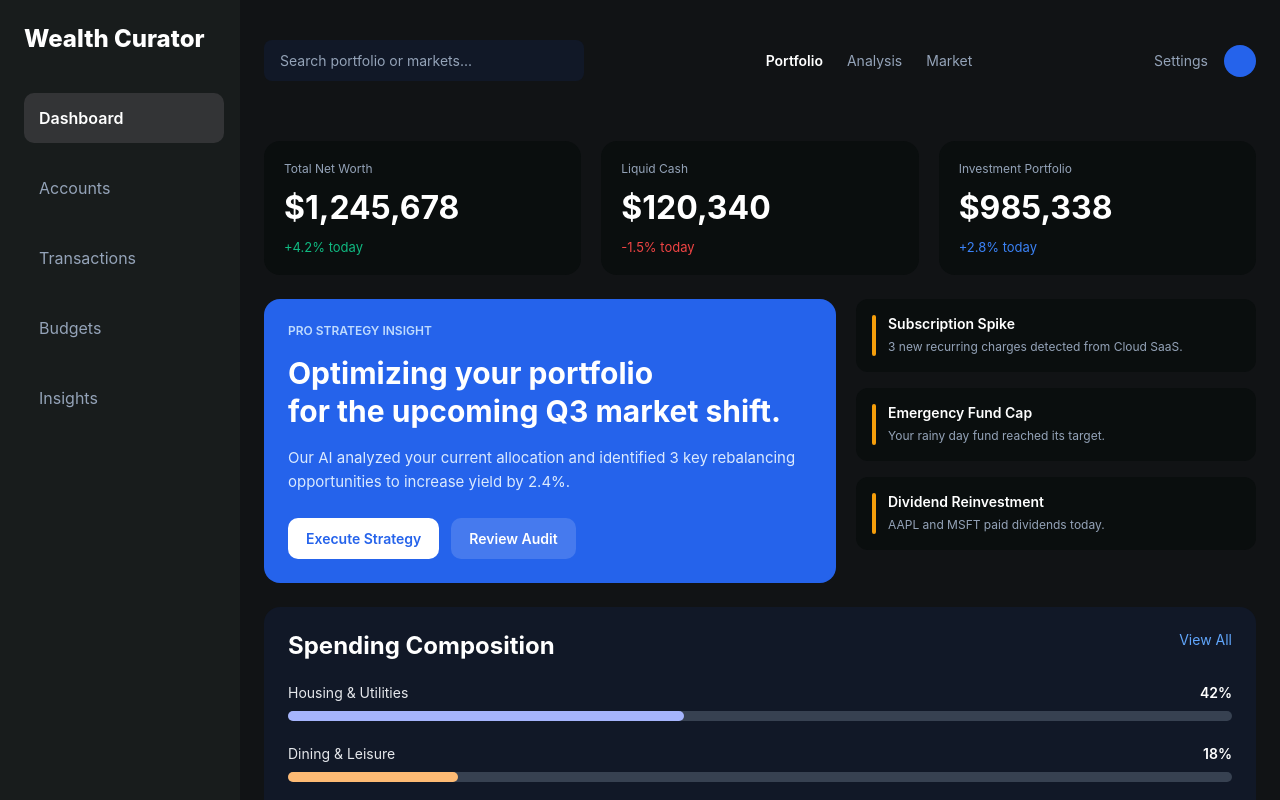
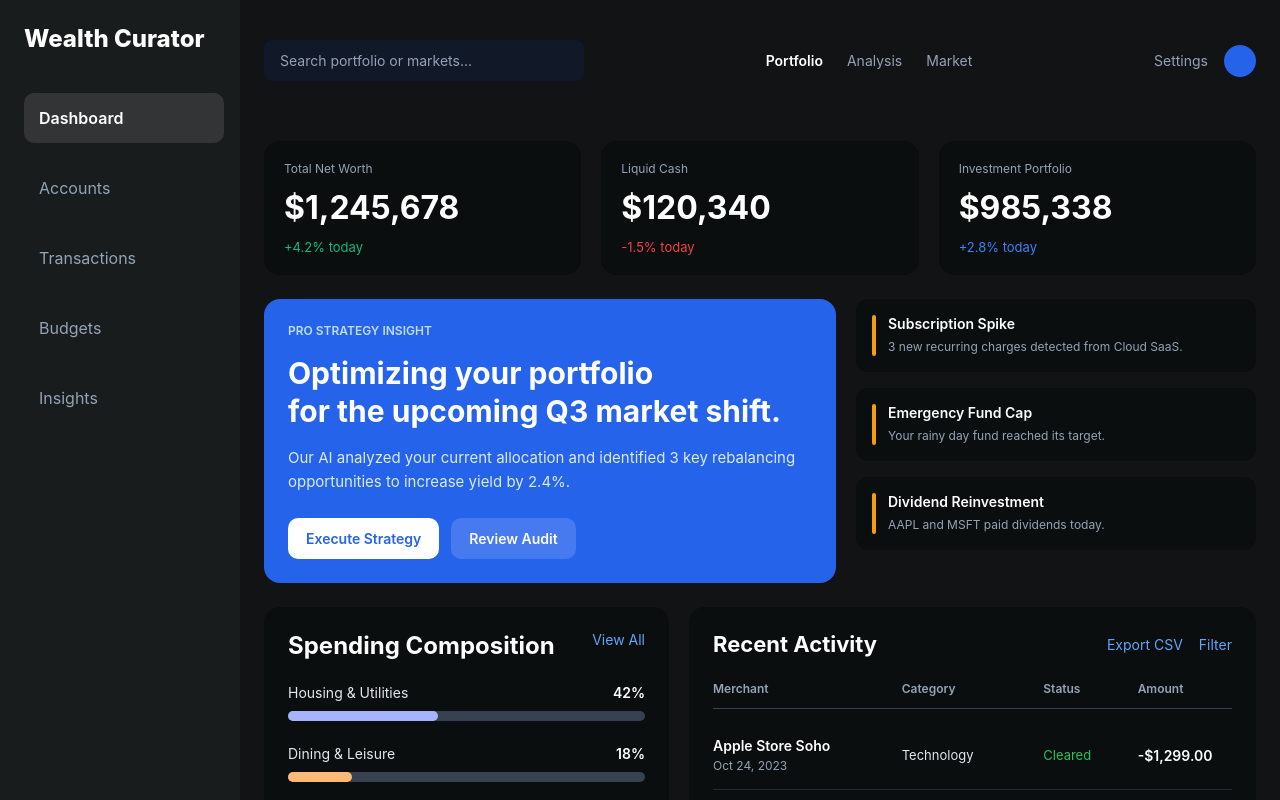
Before and after one commit to Arjun8124/finance-dashboard, a React (Vite) app: page / in a window 1280 px wide. Built offline with nearby package versions, Linux system fonts and the light colour scheme.

Commit message:
feat: implement transaction table and spending composition components in dashboard screen

```diff
--- a/src/components/SpendingComposition/Spending.styles.ts
+++ b/src/components/SpendingComposition/Spending.styles.ts
@@ -5,7 +5,7 @@ export const styles = StyleSheet.create({
     flex: 1,
     minWidth: 0,
 
-    backgroundColor: "#111827",
+    backgroundColor: "#0A0E0E",
 
     borderRadius: 16,
 
@@ -72,11 +72,8 @@ export const styles = StyleSheet.create({
 
   noteCard: {
     marginTop: 16,
-
     padding: 16,
-
-    backgroundColor: "#1F2937",
-
+    backgroundColor: "#181C1C",
     borderRadius: 12,
   },
 
--- /dev/null
+++ b/src/components/TransactionTable/Table.styles.ts
@@ -0,0 +1,103 @@
+import { StyleSheet } from "react-native";
+
+export const styles = StyleSheet.create({
+  container: {
+    flex: 1,
+
+    backgroundColor: "#0A0E0E",
+
+    borderRadius: 16,
+
+    padding: 24,
+  },
+
+  header: {
+    flexDirection: "row",
+
+    justifyContent: "space-between",
+
+    alignItems: "center",
+
+    marginBottom: 24,
+  },
+
+  title: {
+    color: "#FFFFFF",
+
+    fontSize: 22,
+
+    fontWeight: "700",
+  },
+
+  actions: {
+    flexDirection: "row",
+
+    gap: 16,
+  },
+
+  actionText: {
+    color: "#60A5FA",
+
+    fontSize: 14,
+  },
+
+  tableHeader: {
+    flexDirection: "row",
+
+    paddingBottom: 12,
+
+    borderBottomWidth: 1,
+
+    borderBottomColor: "#374151",
+
+    marginBottom: 12,
+  },
+
+  headerText: {
+    color: "#94A3B8",
+
+    fontSize: 12,
+
+    fontWeight: "600",
+  },
+
+  row: {
+    flexDirection: "row",
+
+    alignItems: "center",
+
+    paddingVertical: 16,
+
+    borderBottomWidth: 1,
+
+    borderBottomColor: "#1F2937",
+  },
+
+  merchant: {
+    color: "#FFFFFF",
+
+    fontSize: 14,
+
+    fontWeight: "600",
+  },
+
+  date: {
+    color: "#94A3B8",
+
+    fontSize: 12,
+
+    marginTop: 4,
+  },
+
+  cellText: {
+    color: "#E5E7EB",
+
+    fontSize: 13,
+  },
+
+  amount: {
+    fontSize: 14,
+
+    fontWeight: "600",
+  },
+});
--- /dev/null
+++ b/src/components/TransactionTable/Table.tsx
@@ -0,0 +1,94 @@
+import { View, Text } from "react-native";
+import { styles } from "./Table.styles";
+
+const transactions = [
+  {
+    merchant: "Apple Store Soho",
+    category: "Technology",
+    status: "Cleared",
+    amount: "-$1,299.00",
+    date: "Oct 24, 2023",
+  },
+  {
+    merchant: "Blue Hill Farm",
+    category: "Lifestyle",
+    status: "Cleared",
+    amount: "-$485.20",
+    date: "Oct 23, 2023",
+  },
+  {
+    merchant: "ConEd Utility Bill",
+    category: "Utilities",
+    status: "Pending",
+    amount: "-$214.10",
+    date: "Oct 22, 2023",
+  },
+  {
+    merchant: "Monthly Salary Deposit",
+    category: "Income",
+    status: "Cleared",
+    amount: "+$12,500.00",
+    date: "Oct 21, 2023",
+  },
+];
+
+export default function TransactionTable() {
+  return (
+    <View style={styles.container}>
+      <View style={styles.header}>
+        <Text style={styles.title}>Recent Activity</Text>
+
+        <View style={styles.actions}>
+          <Text style={styles.actionText}>Export CSV</Text>
+          <Text style={styles.actionText}>Filter</Text>
+        </View>
+      </View>
+
+      <View style={styles.tableHeader}>
+        <Text style={[styles.headerText, { flex: 2 }]}>Merchant</Text>
+
+        <Text style={[styles.headerText, { flex: 1.5 }]}>Category</Text>
+
+        <Text style={[styles.headerText, { flex: 1 }]}>Status</Text>
+
+        <Text style={[styles.headerText, { flex: 1 }]}>Amount</Text>
+      </View>
+
+      {transactions.map((item, index) => (
+        <View key={index} style={styles.row}>
+          <View style={{ flex: 2 }}>
+            <Text style={styles.merchant}>{item.merchant}</Text>
+
+            <Text style={styles.date}>{item.date}</Text>
+          </View>
+
+          <Text style={[styles.cellText, { flex: 1.5 }]}>{item.category}</Text>
+
+          <Text
+            style={[
+              styles.cellText,
+              {
+                flex: 1,
+                color: item.status === "Pending" ? "#F59E0B" : "#22C55E",
+              },
+            ]}
+          >
+            {item.status}
+          </Text>
+
+          <Text
+            style={[
+              styles.amount,
+              {
+                flex: 1,
+                color: item.amount.startsWith("+") ? "#22C55E" : "#FFFFFF",
+              },
+            ]}
+          >
+            {item.amount}
+          </Text>
+        </View>
+      ))}
+    </View>
+  );
+}
--- /dev/null
+++ b/src/components/TransactionTable/index.ts
@@ -0,0 +1 @@
+export { default } from "./Table";
--- a/src/screens/DashBoard/DashBoard.tsx
+++ b/src/screens/DashBoard/DashBoard.tsx
@@ -6,13 +6,17 @@ import { styles } from "./DashBoard.styles";
 import StrategyCard from "../../components/StrategyCard";
 import AlertCard from "../../components/AlertCard";
 import SpendingComposition from "../../components/SpendingComposition";
+import TransactionTable from "../../components/TransactionTable";
 
 export default function DashBoard() {
   return (
     <View style={styles.container}>
       <Sidebar />
 
-      <ScrollView style={styles.main} contentContainerStyle={styles.mainContent}>
+      <ScrollView
+        style={styles.main}
+        contentContainerStyle={styles.mainContent}
+      >
         <Header />
         <View style={styles.metrics}>
           <MetricCard
@@ -66,9 +70,13 @@ export default function DashBoard() {
             marginTop: 24,
           }}
         >
-          <SpendingComposition />
+          <View style={{ flex: 1 }}>
+            <SpendingComposition />
+          </View>
 
-          {/* Transaction Table goes here later */}
+          <View style={{ flex: 1.4 }}>
+            <TransactionTable />
+          </View>
         </View>
       </ScrollView>
     </View>
```
